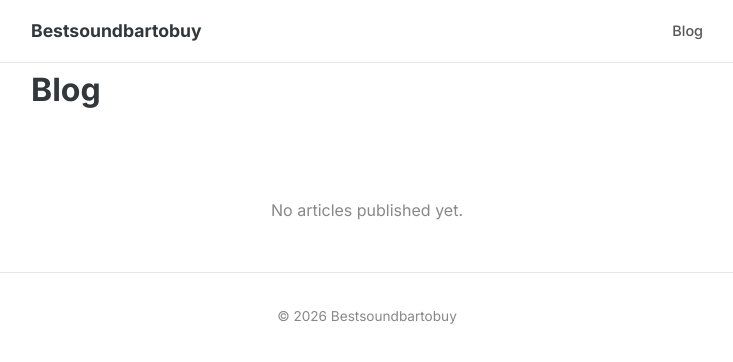
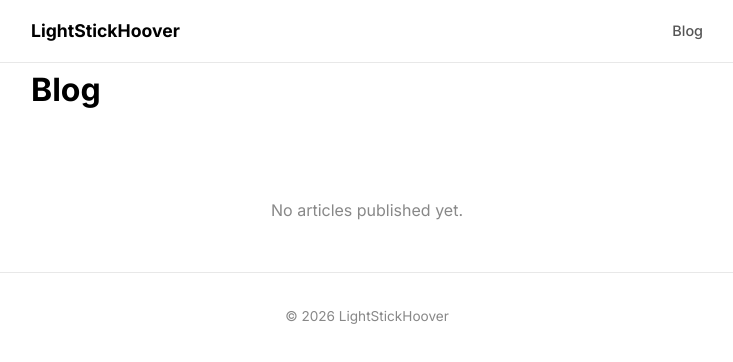
Before and after one commit to petermac7/scaling-octo-palm-tree, a plain HTML site: page public/blog/index.html in a window 1280 px wide. Shown: the whole page, without its empty margins (273-1006 px from the left). Drawn offline with Linux system fonts and the light colour scheme.

```diff
--- a/public/blog/index.html
+++ b/public/blog/index.html
@@ -3,13 +3,13 @@
 <head>
   <meta charset="UTF-8">
   <meta name="viewport" content="width=device-width, initial-scale=1.0">
-  <title>Blog — Bestsoundbartobuy</title>
-  <meta name="description" content="Latest articles from Bestsoundbartobuy">
-  <link rel="canonical" href="https://bestsoundbartobuy.com/blog/">
-  <link rel="alternate" type="application/rss+xml" title="Bestsoundbartobuy RSS" href="/blog/rss.xml">
+  <title>Blog — LightStickHoover</title>
+  <meta name="description" content="Latest articles from LightStickHoover">
+  <link rel="canonical" href="https://lightstickhooverreview.com/blog/">
+  <link rel="alternate" type="application/rss+xml" title="LightStickHoover RSS" href="/blog/rss.xml">
   <link rel="preconnect" href="https://fonts.googleapis.com"><link rel="preconnect" href="https://fonts.gstatic.com" crossorigin><link href="https://fonts.googleapis.com/css2?family=Inter:wght@400;500;600;700&display=swap" rel="stylesheet">
   <style>
-    :root{--blog-primary:#2563eb;--blog-text:#32373c;--blog-bg:#ffffff;--blog-header-bg:#fff;--blog-border:#e8e8e8;--blog-font:'Inter',-apple-system,BlinkMacSystemFont,'Segoe UI',Roboto,Oxygen,Ubuntu,sans-serif}
+    :root{--blog-primary:#32373c;--blog-text:#000000;--blog-bg:#ffffff;--blog-header-bg:#fff;--blog-border:#e8e8e8;--blog-font:'Inter',-apple-system,BlinkMacSystemFont,'Segoe UI',Roboto,Oxygen,Ubuntu,sans-serif}
     *,*::before,*::after{box-sizing:border-box;margin:0;padding:0}
     body{font-family:var(--blog-font);line-height:1.7;color:var(--blog-text);background:var(--blog-bg)}
     .blog-container{max-width:720px;margin:0 auto;padding:0 1.5rem}
@@ -63,7 +63,7 @@
     <div class="blog-container">
       <a href="/" class="blog-logo">
 
-        <span>Bestsoundbartobuy</span>
+        <span>LightStickHoover</span>
       </a>
       <nav><a href="/blog/">Blog</a></nav>
     </div>
@@ -76,7 +76,7 @@
   </main>
   <footer class="blog-footer">
     <div class="blog-container">
-      <p>&copy; 2026 Bestsoundbartobuy</p>
+      <p>&copy; 2026 LightStickHoover</p>
     </div>
   </footer>
 </body>
```
